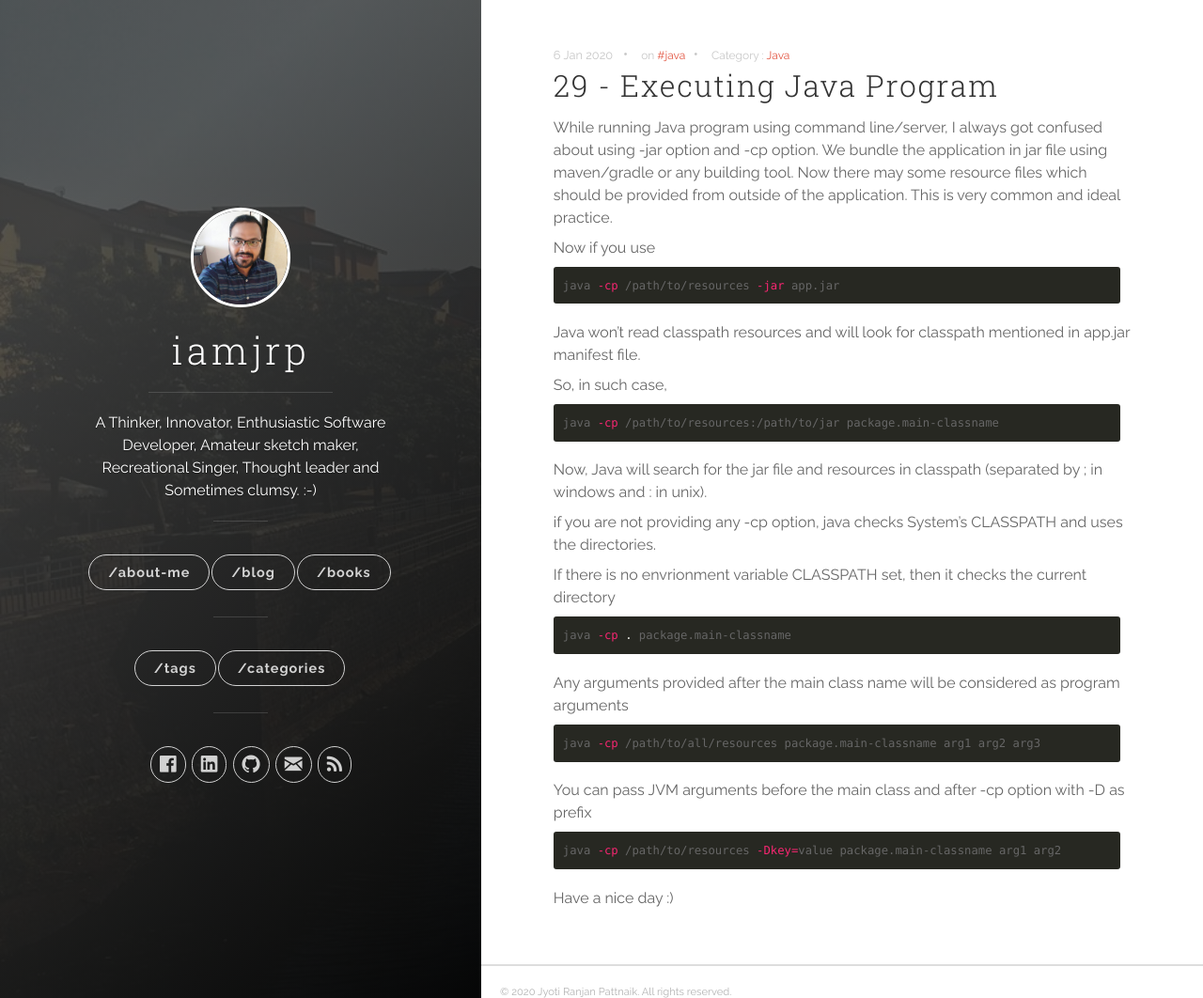
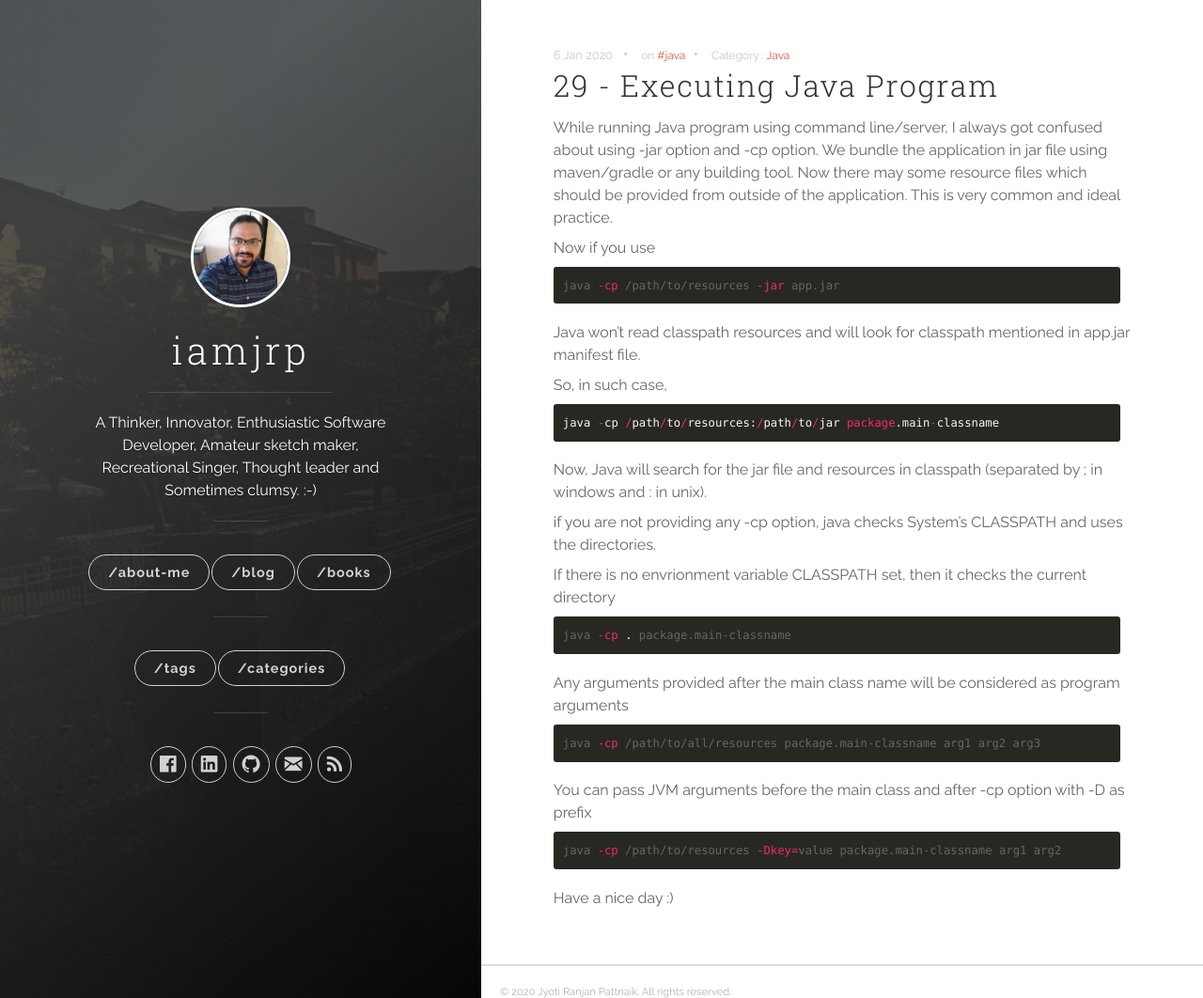
Before and after one commit to jrphub/jrphub.github.io, a Jekyll site: the page built from _posts/2020-01-06-Executing-Java.markdown, in a window 1280 px wide and 1062 px high. Shown: the whole window at 94% size. Built offline with Jekyll 4.4.1, drawn with Linux system fonts in a browser that asks for light colours; nearby versions of some CDN libraries; a script that is not in the unit is left out; comment, search, counter and statistics services are not loaded.

Commit message:
snippet style changed

```diff
--- a/_posts/2020-01-06-Executing-Java.markdown
+++ b/_posts/2020-01-06-Executing-Java.markdown
@@ -19,7 +19,7 @@ Java won't read classpath resources and will look for classpath mentioned in app
 
 So, in such case,
 
-{% highlight shell %}
+{% highlight java %}
 
 java -cp /path/to/resources:/path/to/jar package.main-classname
 
```
